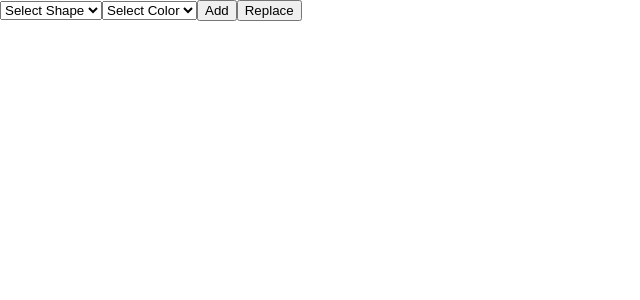
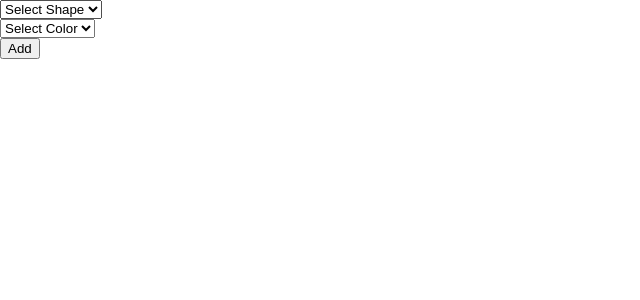
Before and after one commit to marmini/Weather_React, a React (Create React App) app: page / in a window 1280 px wide. Shown: the top 300 px of the page, without its empty margins (0-640 px from the left). Built offline with nearby package versions, Linux system fonts and the light colour scheme.

Commit message:
First Commit

```diff
--- a/package.json
+++ b/package.json
@@ -4,6 +4,7 @@
   "private": true,
   "dependencies": {
     "react": "^16.4.1",
+    "react-bootstrap": "^0.32.1",
     "react-dom": "^16.4.1",
     "react-scripts": "1.1.4"
   },
--- a/src/App.js
+++ b/src/App.js
@@ -1,26 +1,56 @@
 import React, { Component } from 'react';
 import FirstComp from './FirstComp';
 import SecondComp from './SecondComp';
+
+var shapeData = ['Select Shape','square', 'circle', 'rectangle']
+var colorData = ['Select Color','red','blue','green'];
 
 export default class App extends Component {
 
   constructor(){
     super();
     this.state={
-      list:[],
+     list:[],
     }
-    this.add = this.add.bind(this);
+
+   this.listToPush=[]
+   this.appendToList = this.appendToList.bind(this);
+   this.clickedShape = this.clickedShape.bind(this);
   }
 
-  add(listVal){
-    this.setState({list : listVal})
+  appendToList(shapeColor){
+   var booleanval=false;
+   if(this.state.list.length!==0){
+   for(var i=0;i<this.state.list.length;i++){
+   if(this.state.list[i].selectedShape===shapeColor.selectedShape && this.state.list[i].selectedColor===shapeColor.selectedColor){
+      shapeColor.selectedCount = this.state.list[i].selectedCount
+      booleanval=true;
+   }else{
+     if(booleanval===false){
+      shapeColor.selectedCount=0
+     }
+
+   }
+   }
   }
+   this.listToPush.push(shapeColor)
+   this.setState({list: this.listToPush});
+  }
+
+  clickedShape(state){
+    for(var i=0;i<this.state.list.length;i++){
+      if(state.shape===this.state.list[i].selectedShape && state.color===this.state.list[i].selectedColor){
+        this.state.list[i].selectedCount=state.count+1
+      }
+    }
+    this.forceUpdate()
+   }
 
   render() {
     return (
       <div>
-      <FirstComp add={this.add}/>
-      <SecondComp list={this.state.list} />
+      <FirstComp shapes={shapeData} colors={colorData} getShapCol={this.appendToList}/>
+      <SecondComp listToRender={this.state.list} clickedShapeColor={this.clickedShape}/>
       </div>
     )
 }
--- a/src/FirstComp.js
+++ b/src/FirstComp.js
@@ -3,53 +3,31 @@ import SelectBox from './SelectBox';
 
 export default class FirstComp extends Component{
 
-    constructor(){
-        super();
+    constructor(props){
+        super(props);
+        this.state={
+          selectedColor : '',
+          selectedShape : '',
+          selectedCount : 0,
+        }
 
-        this.state = { shape: '',color:'',constVal:'',count:0};
-        this.list = [];
-        this.addItem=this.addItem.bind(this);
-        this.replaceItem=this.replaceItem.bind(this);
-        this.selctedShapeVal = this.selctedShapeVal.bind(this);
-        this.selctedcoloreVal = this.selctedcoloreVal.bind(this);
+        this.shapes =this.props.shapes,
+        this.colors =this.props.colors,
+
+        this.addItem = this.addItem.bind(this);
     }
 
-  addItem(){
-    this.setState({constVal: this.state.shape.concat("", this.state.color) })
-    this.list.push(this.state)
-    this.props.add(this.list);
-  }
-
-  replaceItem(){
-     this.list.pop()
-     this.setState({constVal: this.state.shape.concat("", this.state.color) })
-     this.list.push(this.state)
-     this.props.add(this.list);
-  }
-
-  selctedShapeVal(selected){
-    this.setState({shape : selected})
-  }
-
-  selctedcoloreVal(selected){
-    this.setState({color : selected})
-  }
+    addItem(){
+      this.props.getShapCol(this.state);
+    }
 
     render(){
-      var dataShapes = ['Select Shape','square', 'circle', 'rectangle']
-      var colorData = ['Select Color','red','blue','green'];
+
         return(
-        <div className="form-group">
-
-        <SelectBox  values={this.state.shape} data={dataShapes} ret={(selected)=>{this.selctedShapeVal(selected)}}/>
-        <SelectBox  values={this.state.color} data={colorData} ret={(selected)=>{this.selctedcoloreVal(selected)}}/>
-
-        <button onClick={this.addItem}  >
-           Add
-        </button>
-        <button onClick={this.replaceItem}>
-           Replace
-        </button>
+        <div>
+        <SelectBox optionList={this.shapes} selectedValue={(selected)=>this.setState({selectedShape: selected})}/>
+        <SelectBox optionList={this.colors} selectedValue={(selected)=>this.setState({selectedColor: selected})}/>
+        <button onClick={this.addItem}>Add</button>
 
       </div>
 
--- a/src/SecondComp.js
+++ b/src/SecondComp.js
@@ -3,43 +3,29 @@ import Shapes from './Shapes.js';
 
 export default class SecondComp extends Component{
 
-
     constructor(props){
         super(props)
         this.state = {
-            list :this.props.list,
+           list : this.props.listToRender,
         }
-        this.increCount=this.increCount.bind(this);
-
+        this.clickedShapeCol = this.clickedShapeCol.bind(this);
     }
 
-
     componentWillReceiveProps(nextProps) {
-
-        this.setState({ list: nextProps.list })
-
+        this.state.list = nextProps.listToRender
     }
 
-    increCount(count,index){
-
-        for(var i=0;i<this.state.length;i++){
-            if(this.state.list[i].constVal===this.state.list[index].constVal){
-             this.state.list[i].count=count;
-            }
-        }
+    clickedShapeCol(state){
+     this.props.clickedShapeColor(state)
     }
 
-
     render(){
-        console.log(this.state.list);
         return(
-               <div className="App-body">
-                   {this.state.list.map((list1, index) => (
-                   <Shapes key={index} shape={list1.shape} color={list1.color} count={list1.count}
-                   countIncr={(count)=>{this.increCount(count,index)}}/>
-                    ))}
+            <div>
+              {this.state.list.map((list, index) => (
+              <Shapes shape={list.selectedShape} color={list.selectedColor} count={list.selectedCount} clickedShapeCol={this.clickedShapeCol}/>
+             ))}
             </div>
-
         )
     }
 
--- a/src/SelectBox.js
+++ b/src/SelectBox.js
@@ -5,32 +5,27 @@ export default class SelectBox extends Component{
   constructor(props){
    super(props)
     this.state = {
-        values : this.props.values,
-        data : this.props.data,
-    }
-    this.onChangeDrop=this.onChangeDrop.bind(this);
+        optionList :this.props.optionList,
+  }
+  this.onChangeDrop = this.onChangeDrop.bind(this);
   }
 
   onChangeDrop(e) {
-      const value = e.target.value;
-      this.props.ret(value);
-  }
-
-  componentWillReceiveProps(nextProps) {
-    this.setState({ values: nextProps.values ,data :nextProps.data })
+    const value = e.target.value;
+    this.props.selectedValue(value);
 }
 
-
-makeItem = function(X) {
+   makeItem = function(X) {
     return <option>{X}</option>;
-};
+   };
 
   render(){
       return(
-        <select defaultValue={this.state.values} onChange={this.onChangeDrop} className="form-control">
-         {this.state.data.map(this.makeItem)}
-      </select>
-
+         <div>
+         <select selctedValue={this.state.values} onChange={this.onChangeDrop}>
+         {this.state.optionList.map(this.makeItem)}
+         </select>
+         </div>
       );
   }
 }
--- a/src/Shapes.css
+++ b/src/Shapes.css
@@ -5,6 +5,9 @@
     float : left;
     background-color: blue;
     margin : 0px 10px;
+    text-align: center;
+    vertical-align: middle;
+    line-height: 150px;
   }
 
 
@@ -14,6 +17,10 @@
     float : left;
     border-radius: 50%;
     margin : 0px 10px;
+    text-align: center;
+    vertical-align: middle;
+    line-height: 150px;
+
 }
 
 .rectangle-css{
@@ -21,4 +28,10 @@
     width : 250px;
     float : left;
     margin : 0px 10px;
+    text-align: center;
+    vertical-align: middle;
+    line-height: 150px;
 }
+.float{
+    float: left
+}
--- a/src/Shapes.js
+++ b/src/Shapes.js
@@ -5,52 +5,49 @@ export default class Shapes extends Component{
 
     constructor(props) {
         super(props);
-        this.state=
-          {
-            shape :props.shape,
-            color :props.color,
-            count :props.count,
-            };
-
-            this.countIncrementer=this.countIncrementer.bind(this);
+        this.state={
+           shape : this.props.shape,
+           color : this.props.color,
+           count : this.props.count,
+        }
+      this.countIncrementer = this.countIncrementer.bind(this)
       }
 
-      componentWillReceiveProps(nextProps) {
-        this.setState({ shape: nextProps.shape , color: nextProps.color})
+    countIncrementer(){
+     this.props.clickedShapeCol(this.state)
     }
 
-
-    countIncrementer(){
-      this.setState({ count: this.state.count+1})
-      this.props.countIncr(this.state.count)
-
+    componentWillReceiveProps(nextProps) {
+      this.state.shape = nextProps.shape
+      this.state.color = nextProps.color
+      this.state.count = nextProps.count
   }
 
+
        render(){
-          console.log(this.state);
             return (
-
-                 <div>
                     <div>
                     {(() => {
-                      switch (this.props.shape) {
+                      switch (this.state.shape) {
                         case "square":  return (
                             <div>
                             <div className='square-css' style={{ backgroundColor: this.state.color}}
-                               onDoubleClick={this.countIncrementer}></div>
-                            <div>{this.state.count}</div>
+                               onClick={this.countIncrementer}>{this.state.count}</div>
+
                             </div>
                           );
                           case "circle": return (
-                            <div>
+                            <div >
                             <div className='circle-css' style={{ backgroundColor: this.state.color}}
-                             onDoubleClick={this.countIncrementer}></div>
+                             onClick={this.countIncrementer}>{this.state.count}</div>
+
                             </div>
                           );
                           case "rectangle":return (
                             <div>
                             <div className='rectangle-css' style={{ backgroundColor: this.state.color}}
-                             onDoubleClick={this.countIncrementer}></div>
+                             onClick={this.countIncrementer}>{this.state.count}</div>
+
                             </div>
                           );
                       }
@@ -58,8 +55,6 @@ export default class Shapes extends Component{
                   </div>
 
 
-                 </div>
-
               );
     }
 }
```
